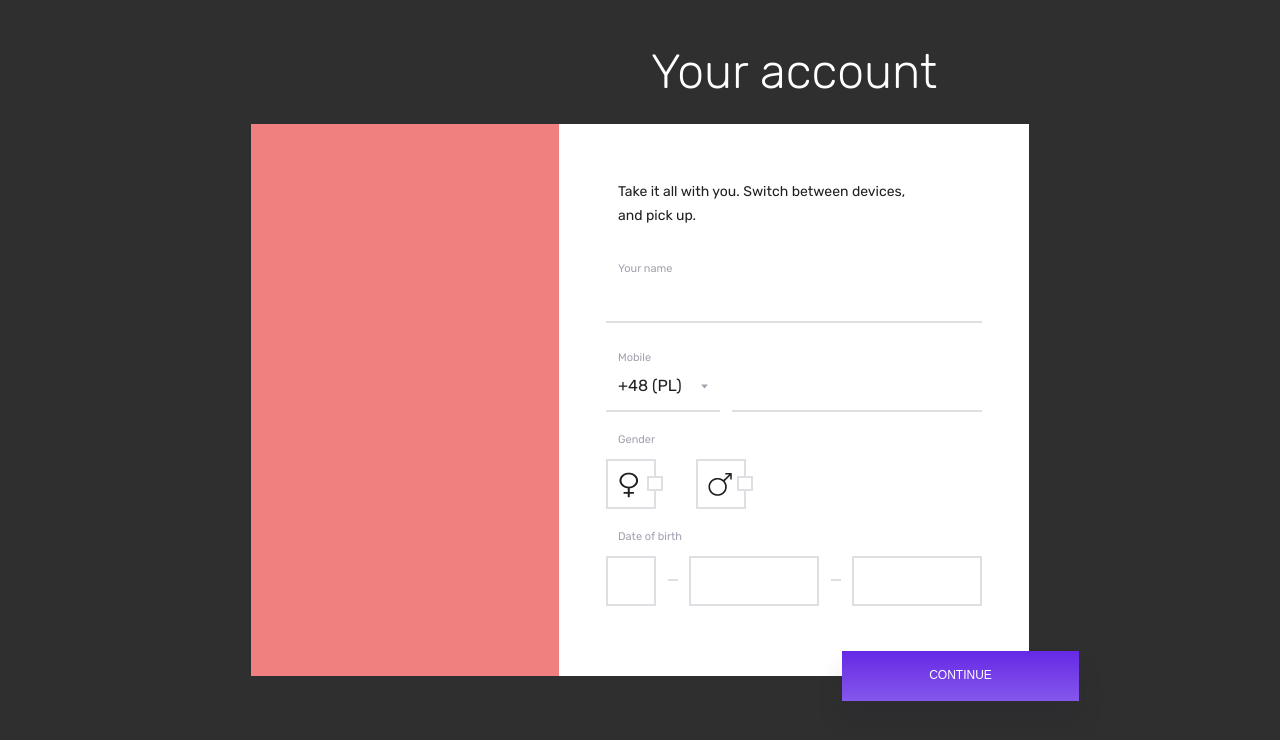
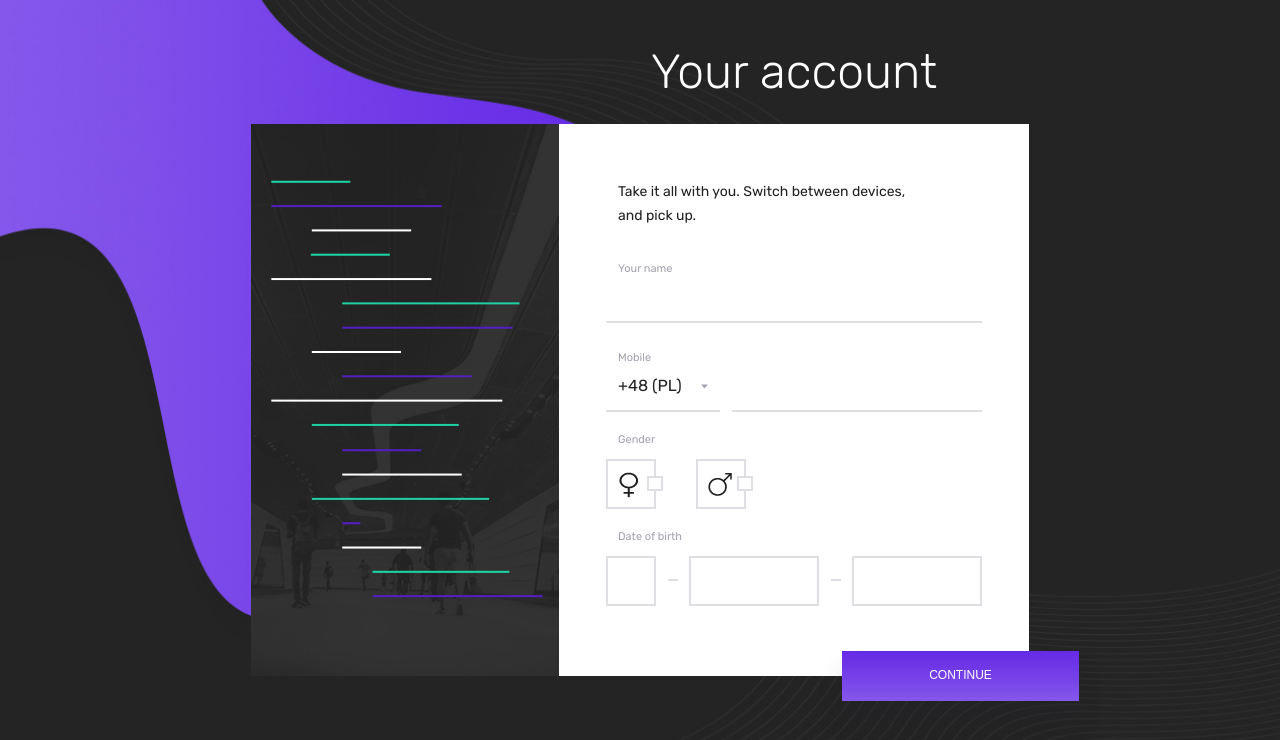
Before and after one commit to KamilCybulski/react-form, a React app: page / in a window 1280 px wide. Shown: the top 740 px of the page. Built offline with nearby package versions, Linux system fonts and the light colour scheme.

Commit message:
Add background images for body and form aside

```diff
--- a/src/styles/form/_layout.scss
+++ b/src/styles/form/_layout.scss
@@ -25,7 +25,8 @@
 .form__aside {
   width: $form-aside-width;
   height: 552px;
-  background-color: lightcoral;
+  background-image: url('../images/aside.jpg');
+  background-size: cover;
   transform: scaleX(0);
   transition: transform .5s;
   transform-origin: right;
--- a/src/styles/styles.scss
+++ b/src/styles/styles.scss
@@ -9,7 +9,8 @@ html {
 
 body {
   font-family: 'Rubik', sans-serif;
-  background-color: #2f2f2f;
+  background: url('../images/bcg.jpg') no-repeat;
+  background-size: cover;
 }
 
 input:-webkit-autofill {
```
Also changed, not shown: src/images/aside.jpg (added), src/images/bcg.jpg (added).
